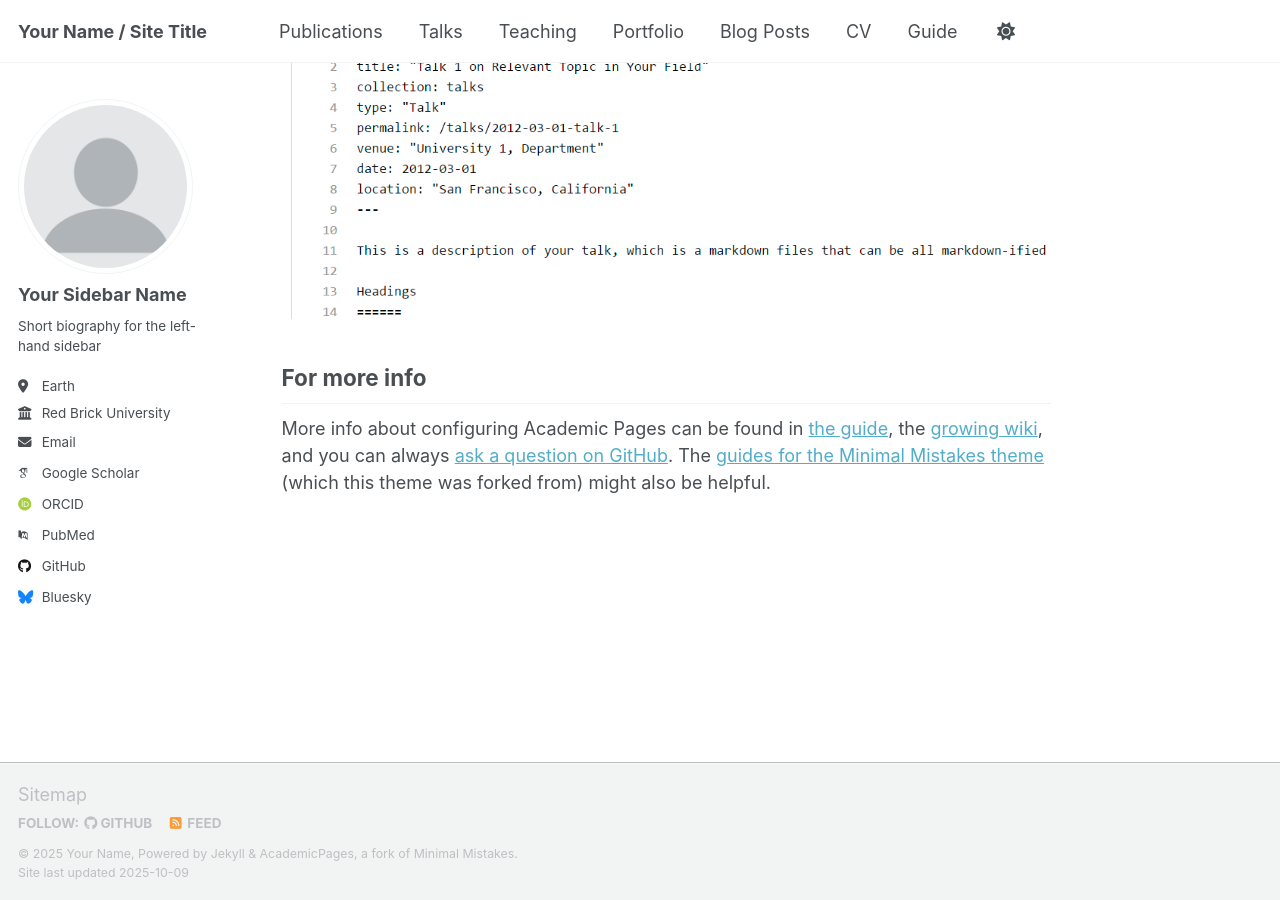
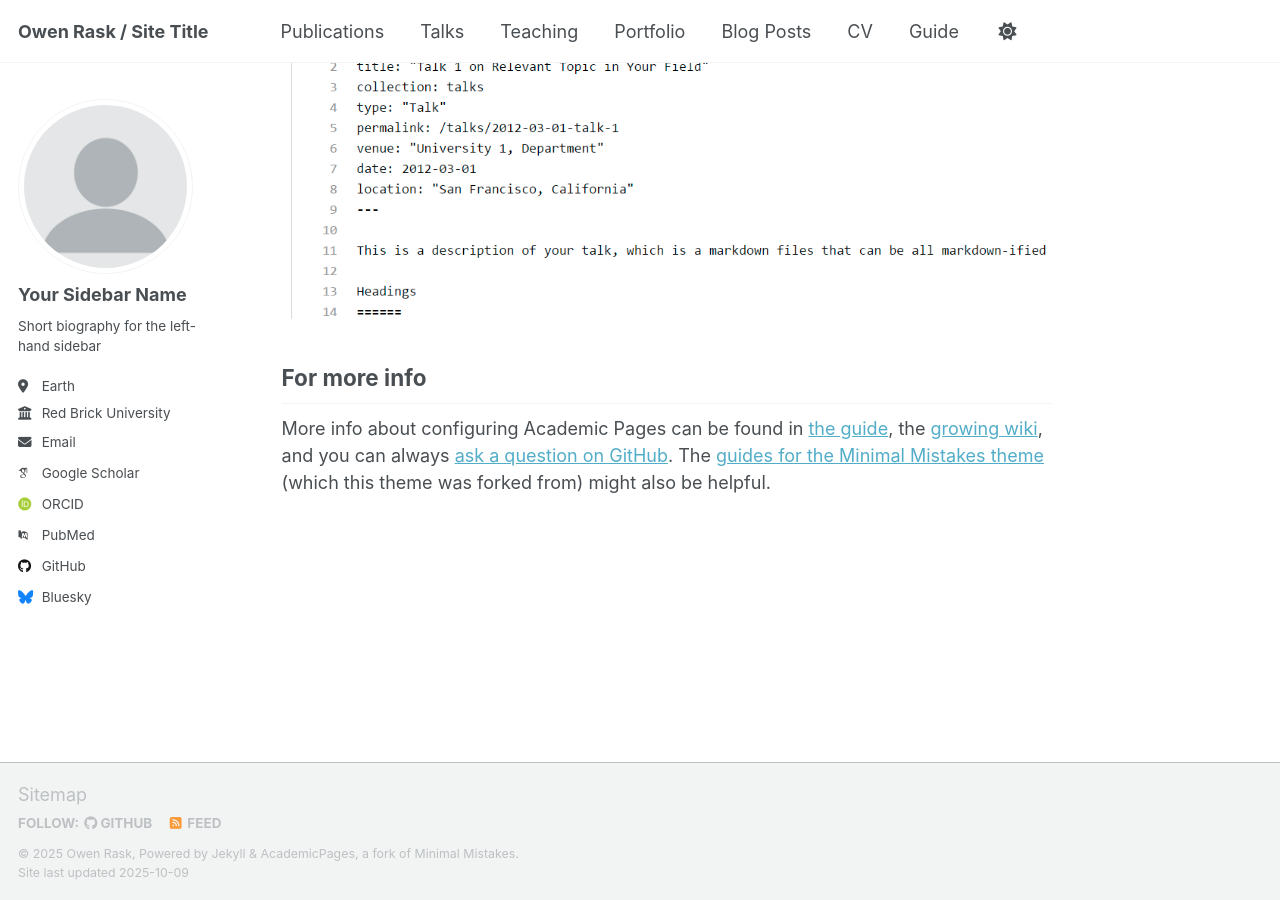
Before and after one commit to OwenRask/OwenRask.github.io, a Jekyll site: the page built from _pages/about.md, in a window 1280 px wide and 900 px high, scrolled down 2880 px. Built offline with Jekyll 4.4.1, drawn with Linux system fonts in a browser that asks for light colours; some web fonts are replaced; a script that is not in the unit is left out.

Commit message:
Update _config.yml

```diff
--- a/_config.yml
+++ b/_config.yml
@@ -9,11 +9,11 @@
 # Basic Site Settings
 locale                   : "en-US"
 site_theme               : "default" # Currently available options are "default", "air"
-title                    : "Your Name / Site Title"
+title                    : "Owen Rask / Site Title"
 title_separator          : "-"
-name                     : &name "Your Name"
+name                     : &name "Owen Rask"
 description              : &description "Your Name's academic portfolio"   # Update this with a general description of your site, this is the default if not overridden by a page
-url                      : https://academicpages.github.io # The base hostname & protocol for your site e.g. "https://[your GitHub username].github.io",
+url                      : https://owenrask.github.io # The base hostname & protocol for your site e.g. "https://[your GitHub username].github.io",
                                                            # or if you already have some other page hosted on Github then use "https://[your GitHub username].github.io/[Your Repo Name]"
 baseurl                  : "" # the subpath of your site, e.g. "/blog"
 repository               : "academicpages/academicpages.github.io"
```
